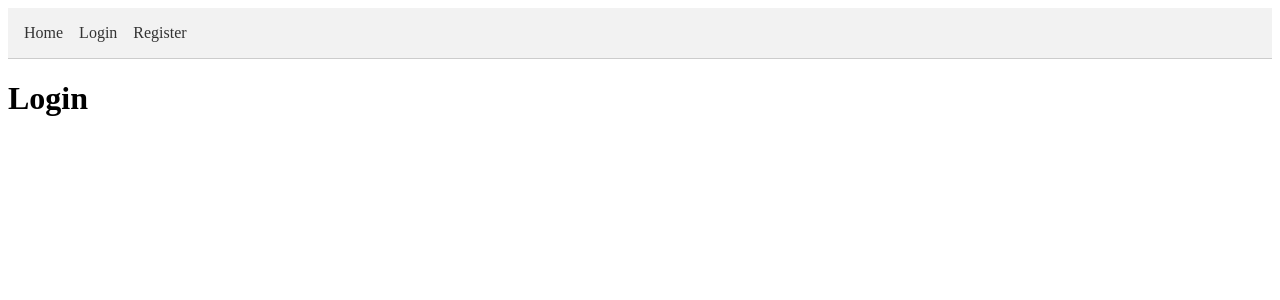
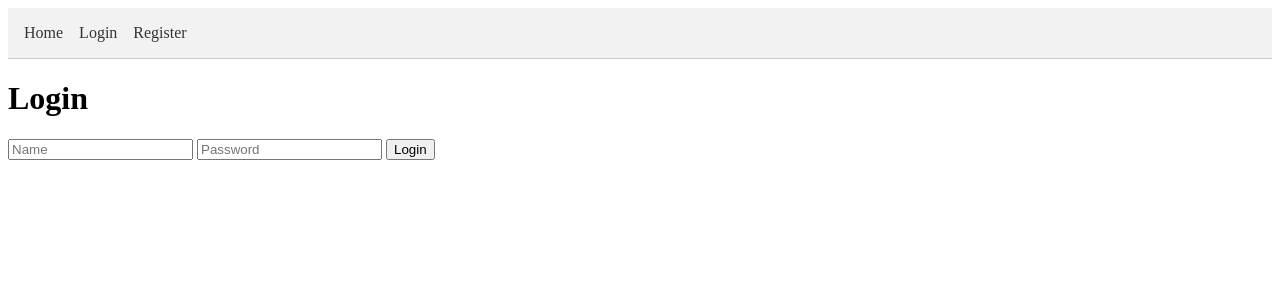
Before and after one commit to alpcakin/pet-portal, a SvelteKit app: page /login in a window 1280 px wide. Shown: the top 300 px of the page. Built offline with nearby package versions, Linux system fonts and the light colour scheme.

Commit message:
Rebuild login system from scratch: form, API

```diff
--- a/src/routes/(frontend)/login/+page.svelte
+++ b/src/routes/(frontend)/login/+page.svelte
@@ -1,14 +1,32 @@
 <script lang="ts">
-	import { goto } from '$app/navigation';
-	let error = '';
+    import { goto } from '$app/navigation';
+    let name = '';
+    let password = '';
+    let error = '';
 
-	async function handleLogin() {
-		// TODO: implement sign-in logic and if successful redirect the user to /dashboard
-	}
+    async function handleLogin() {
+        const res = await fetch('/api/auth/login', {
+            method: 'POST',
+            headers: { 'Content-Type': 'application/json' },
+            body: JSON.stringify({ name, password })
+        });
+        const data = await res.json();
+
+        if (res.ok) {
+            goto('/(frontend)/dashboard');
+        } else {
+            error = data.message;
+        }
+    }
 </script>
 
 <h1>Login</h1>
+<form on:submit|preventDefault={handleLogin}>
+    <input type="text" placeholder="Name" bind:value={name} />
+    <input type="password" placeholder="Password" bind:value={password} />
+    <button type="submit">Login</button>
+</form>
 
-{#if error}<p style="color: red;">{error}</p>{/if}
-
-<!--login form here-->
+{#if error}
+    <p style="color: red">{error}</p>
+{/if}
--- a/src/routes/api/auth/login/+server.ts
+++ b/src/routes/api/auth/login/+server.ts
@@ -1,14 +1,34 @@
 import type { RequestHandler } from '@sveltejs/kit';
 import bcrypt from 'bcrypt';
 import path from 'path';
+import { readFile } from 'fs/promises';
 
 const usersPath = path.resolve('static/data/users.json');
 
 export const POST: RequestHandler = async ({ request }) => {
 	const { name, password } = await request.json();
 
-	// TODO sign-in the user if their credentials aren't invalid
-	// NOTE: User 'bcrypt.compare' to check password
+	const file = await readFile(usersPath, 'utf-8');
+	const users = JSON.parse(file);
 
-	return new Response("login is not implemented yet", { status: 200 });
+	const user = users.find((u: any) => u.name === name);
+	if (!user) {
+		return new Response(JSON.stringify({ message: 'User not found' }), {
+			status: 401,
+			headers: { 'Content-Type': 'application/json' }
+		});
+	}
+
+	const valid = await bcrypt.compare(password, user.password);
+	if (!valid) {
+		return new Response(JSON.stringify({ message: 'Invalid password' }), {
+			status: 401,
+			headers: { 'Content-Type': 'application/json' }
+		});
+	}
+
+	return new Response(JSON.stringify({ message: 'Login successful', user }), {
+		status: 200,
+		headers: { 'Content-Type': 'application/json' }
+	});
 };
--- a/static/data/users.json
+++ /dev/null
@@ -1,2 +0,0 @@
-[
-]
```
